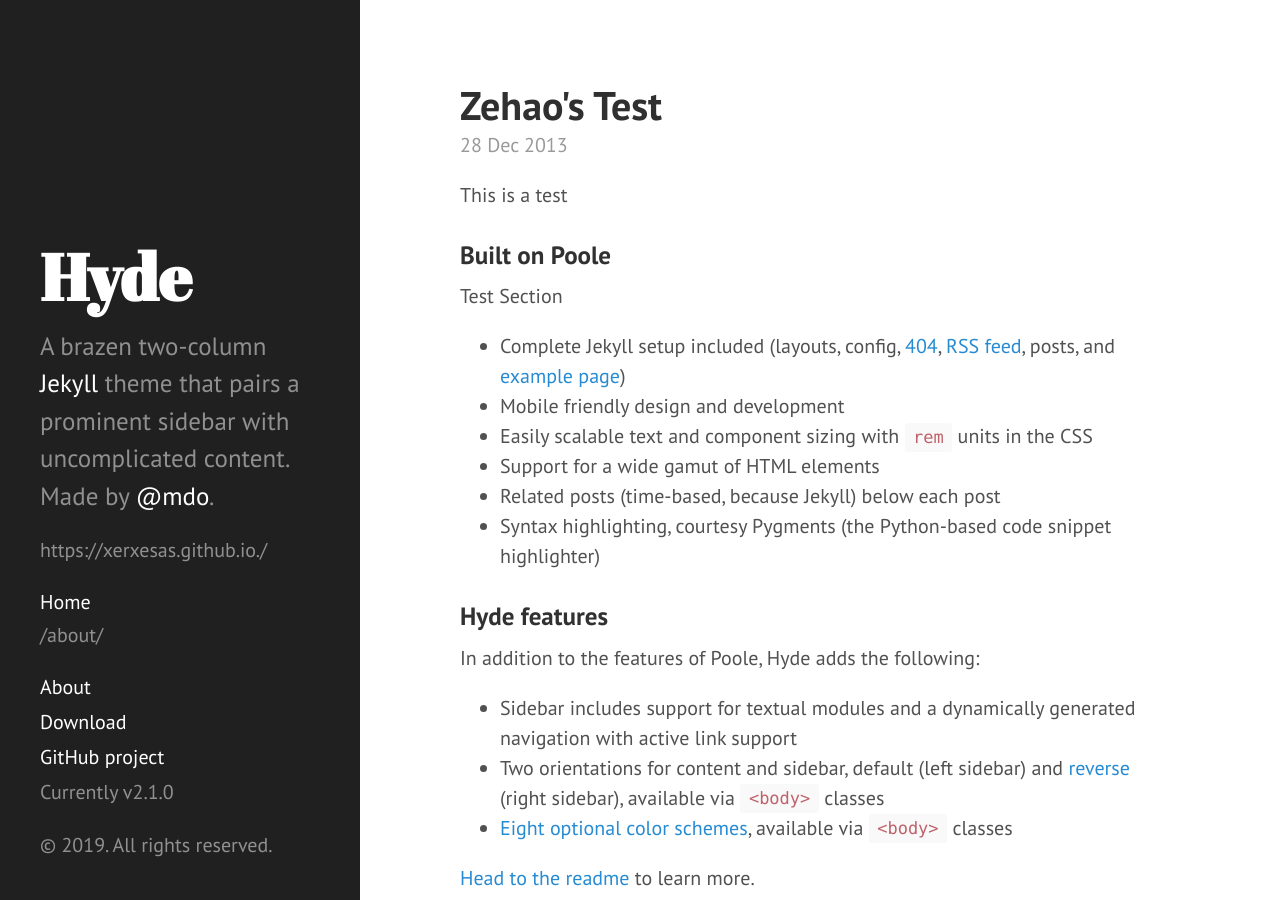
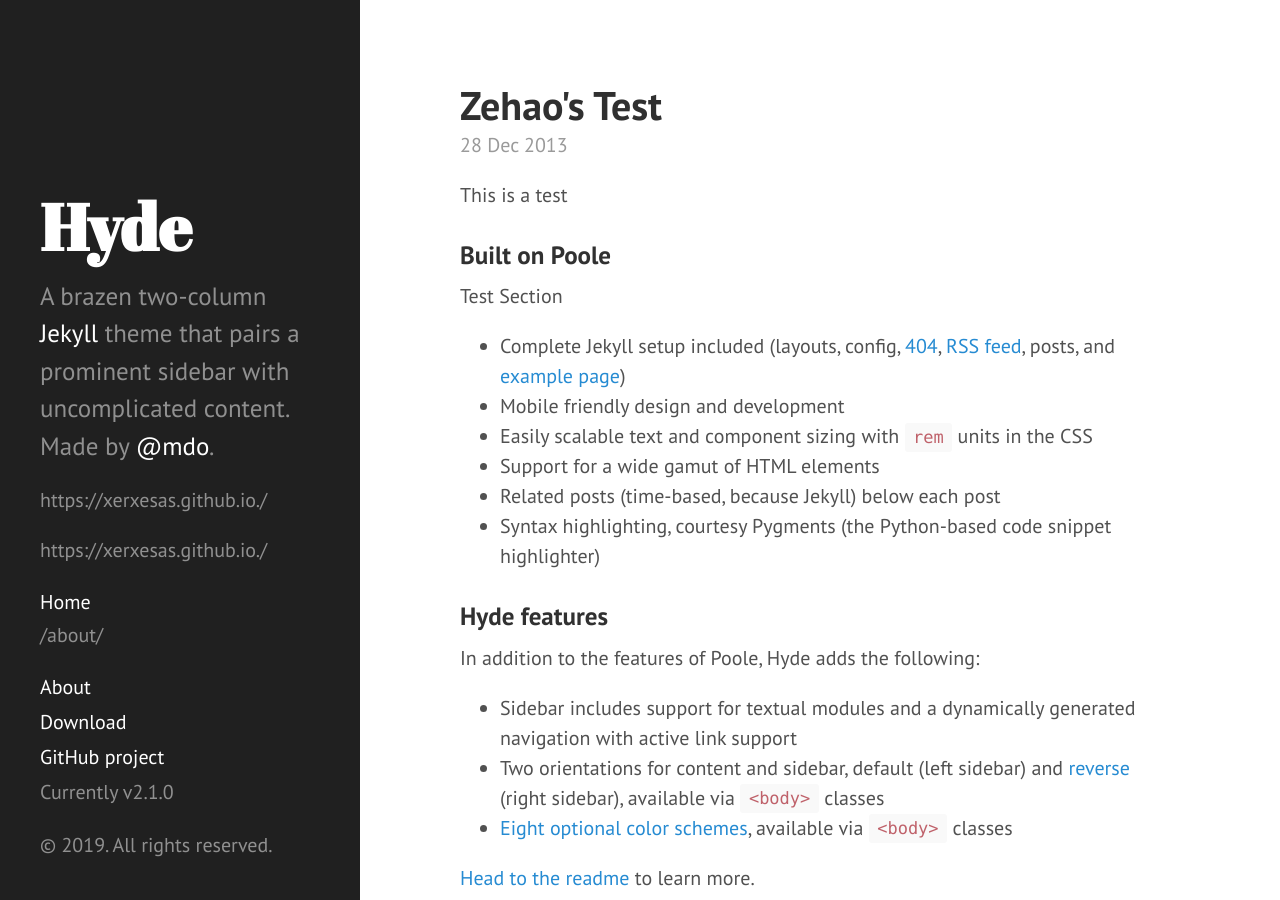
Before and after one commit to XerxesAS/XerXesAS.github.io, a Jekyll site: the page built from index.html, in a window 1280 px wide and 900 px high. Built offline with Jekyll 4.4.1, drawn with Linux system fonts in a browser that asks for light colours; Markdown is read by kramdown in place of the engine named in the settings; the list of posts is cut into pages by our own code; some of the changed lines change nothing that is shown.

Commit message:
modified

```diff
--- a/_config.yml
+++ b/_config.yml
@@ -11,7 +11,7 @@
 tagline:          'A Jekyll theme'
 description:      'A brazen two-column <a href="http://jekyllrb.com" target="_blank">Jekyll</a> theme that pairs a prominent sidebar with uncomplicated content. Made by <a href="https://twitter.com/mdo" target="_blank">@mdo</a>.'
 url:              https://xerxesas.github.io./
-baseurl:          /
+baseurl:          https://xerxesas.github.io./
 
 author:
   name:           'Mark Otto'
```
